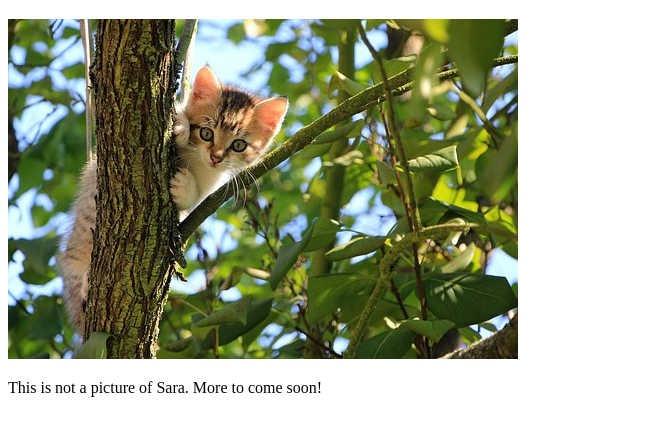
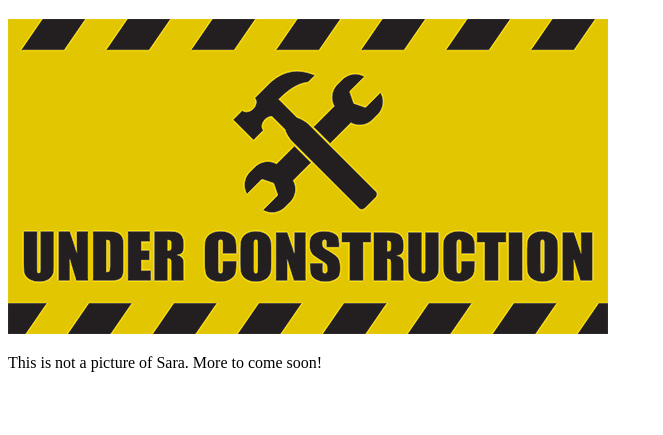
Before and after one commit to xtuo/stomczuk, a plain HTML site: page index.html in a window 1280 px wide. Shown: the part 61-496 px from the top of the page, without its empty margins (0-663 px from the left). Drawn offline with Linux system fonts and the light colour scheme.

Commit message:
new img
under-construction

```diff
--- a/index.html
+++ b/index.html
@@ -10,7 +10,7 @@
 </header>
 <body>
     <main>
-        <img src="img/kitten.JPG" alt="This is not Sara">
+        <img src="img/under-construction.jpg" alt="This is not Sara">
         <p>This is not a picture of Sara.  More to come soon!</p>
     </main>
 
```
Also changed, not shown: img/under-construction.jpg (added).
